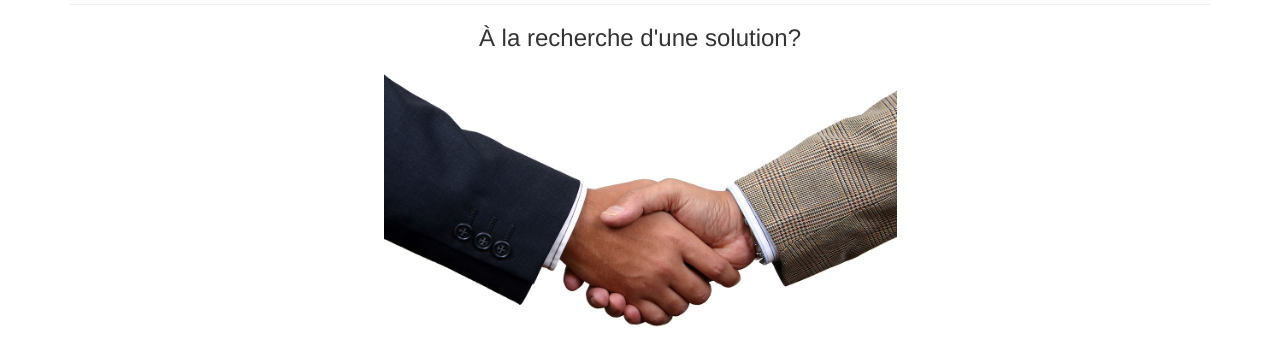
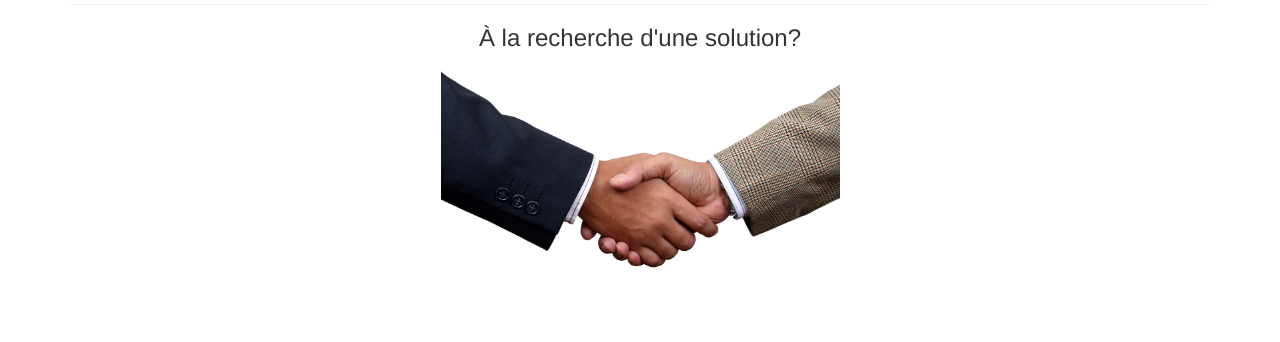
Before and after one commit to bgagnonadam/adamsyndic, a website: page index.html in a window 1280 px wide. Shown: the part 228-570 px from the top of the page. Drawn offline with Linux system fonts and the light colour scheme.

Commit message:
resizing image

```diff
--- a/index.html
+++ b/index.html
@@ -52,7 +52,7 @@
             <img src="logo.jpg" width="20%"/>
             <hr>
             <h3>À la recherche d'une solution?</h3>
-            <img src="handshake1.jpg" width="45%" height="100%" />
+            <img src="handshake1.jpg" width="35%" />
             <h2>Pour en discuter <b>(418) 682-1118</b></h2>
           </div>
         </div><!-- /.row -->
```
